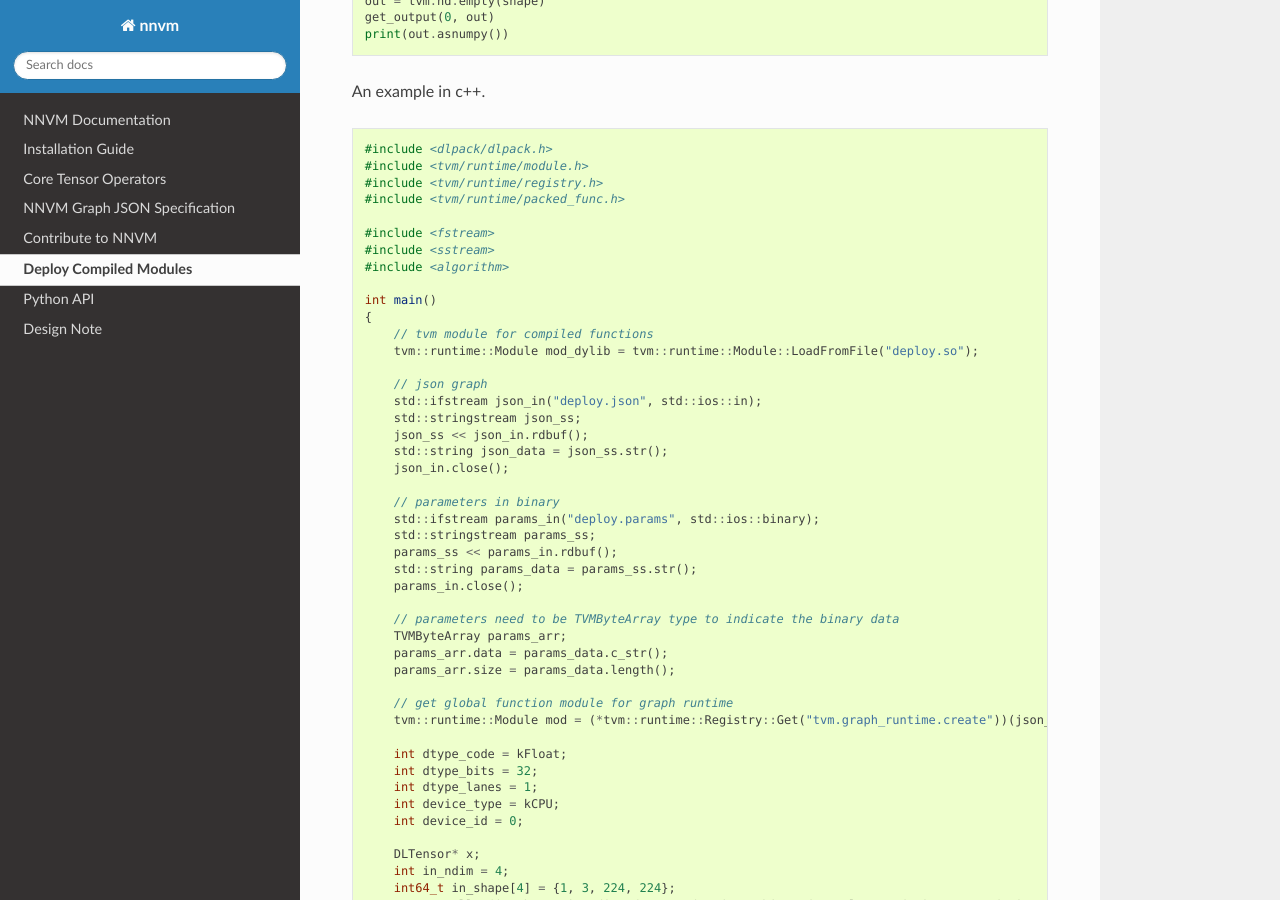
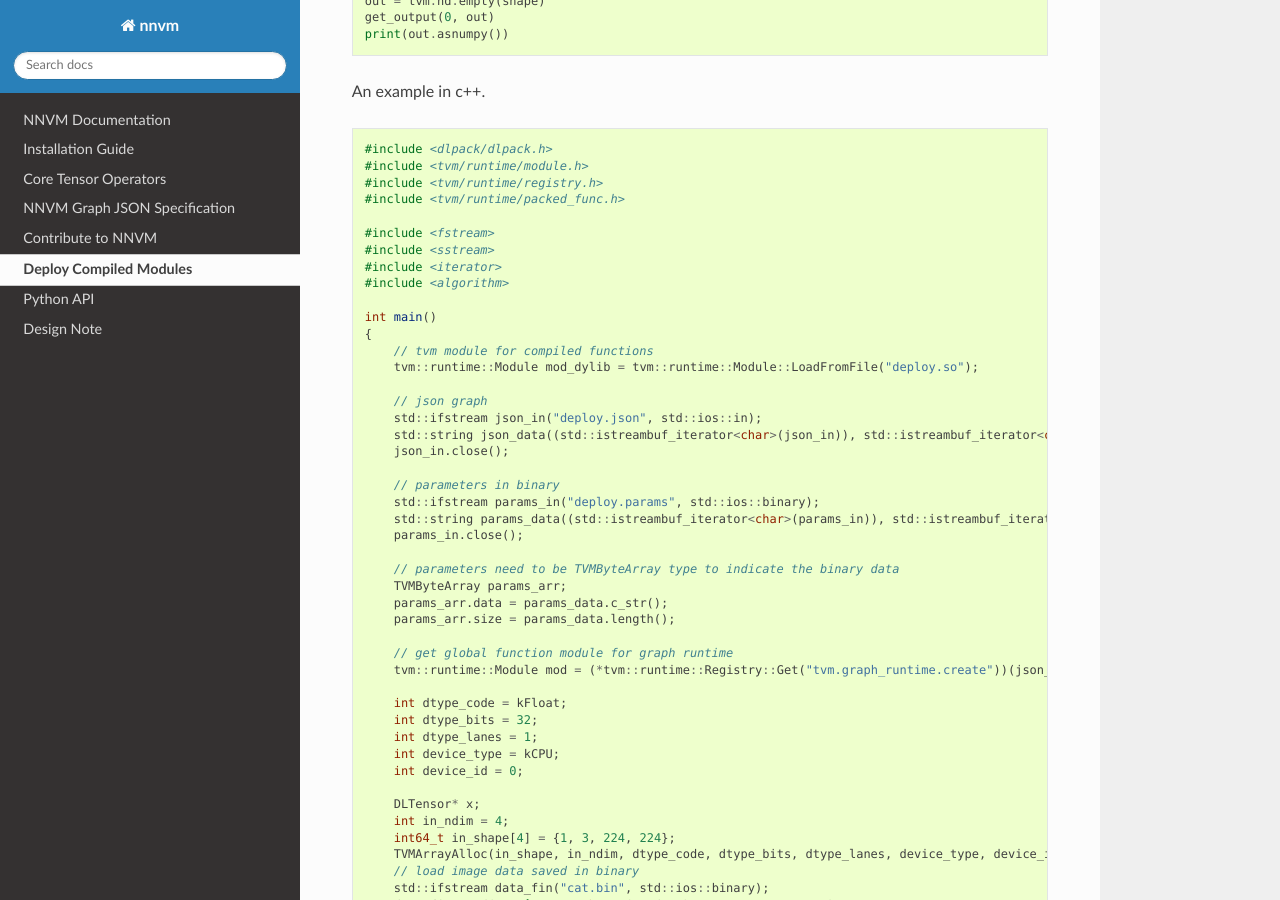
Before and after one commit to dmlc/nnvm, a Sphinx documentation site: the page built from docs/how_to/deploy.md, in a window 1280 px wide and 900 px high, scrolled down 762 px. Built offline with Sphinx 7.4.7 and the Read the Docs theme 2.0.0, drawn with Linux system fonts in a browser that asks for light colours; pages that are not in the unit, such as notebooks, are missing from menus; the version number could not be read and is left out.

Commit message:
Update deploy.md
Add an example in c++.

```diff
--- a/docs/how_to/deploy.md
+++ b/docs/how_to/deploy.md
@@ -45,6 +45,7 @@ An example in c++.
 
 #include <fstream>
 #include <sstream>
+#include <iterator>
 #include <algorithm>
 
 int main()
@@ -54,16 +55,12 @@ int main()
 
     // json graph
     std::ifstream json_in("deploy.json", std::ios::in);
-    std::stringstream json_ss;
-    json_ss << json_in.rdbuf();
-    std::string json_data = json_ss.str();
+    std::string json_data((std::istreambuf_iterator<char>(json_in)), std::istreambuf_iterator<char>());
     json_in.close();
 
     // parameters in binary
     std::ifstream params_in("deploy.params", std::ios::binary);
-    std::stringstream params_ss;
-    params_ss << params_in.rdbuf();
-    std::string params_data = params_ss.str();
+    std::string params_data((std::istreambuf_iterator<char>(params_in)), std::istreambuf_iterator<char>());
     params_in.close();
 
     // parameters need to be TVMByteArray type to indicate the binary data
```
